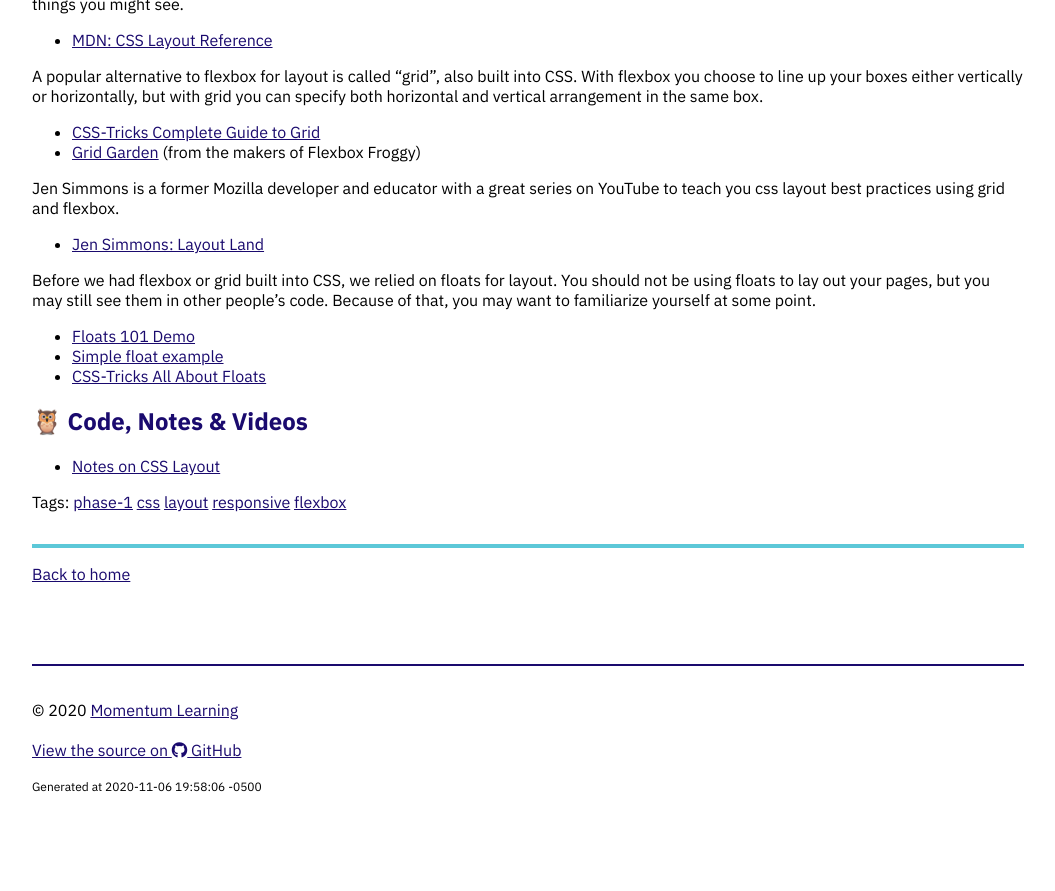
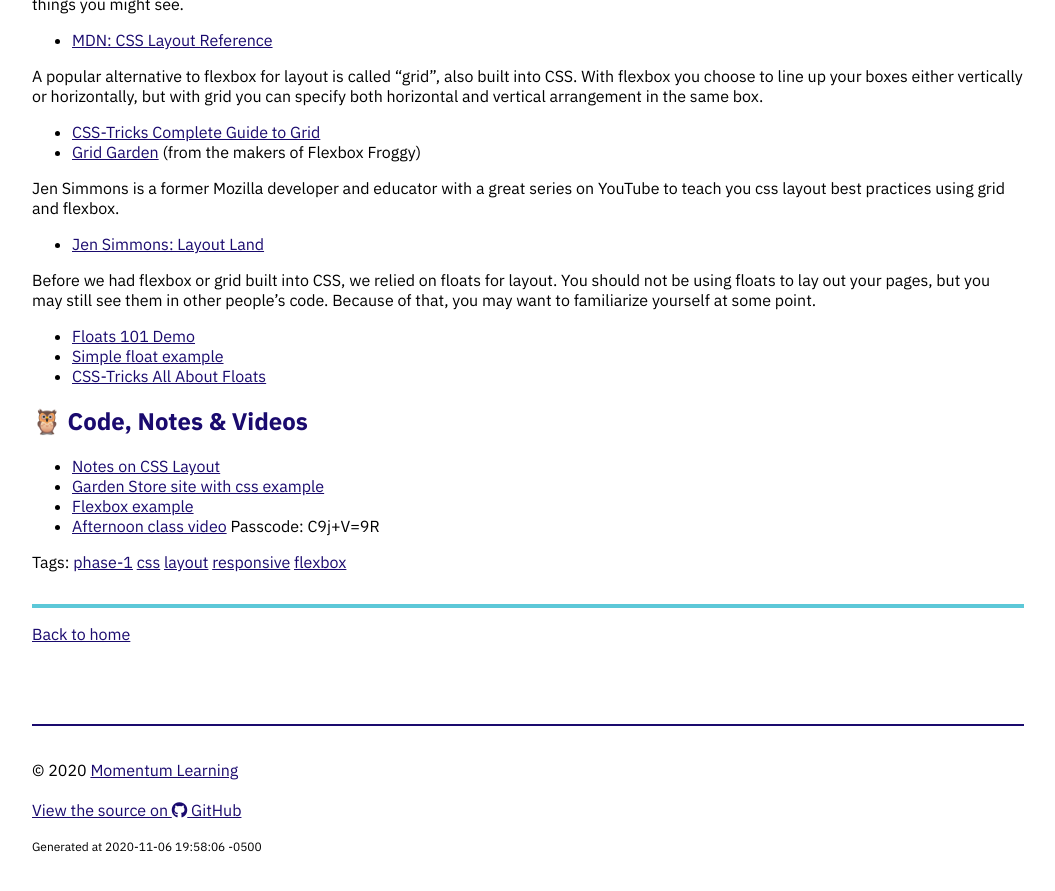
Before and after one commit to momentum-team-6/momentum-team-6.github.io, a Jekyll site: the page built from _posts/2020-11-06-css-layout.md, in a window 1280 px wide and 900 px high, scrolled down 888 px. Shown: the top 891 px of the window, without its empty margins (112-1167 px from the left). Built offline with Jekyll 4.4.1, drawn with Linux system fonts in a browser that asks for light colours; nearby versions of some CDN libraries; before the commit the page ends 1728 px from its top, so only the background shows below that.

Commit message:
Add video and code links

```diff
--- a/_posts/2020-11-06-css-layout.md
+++ b/_posts/2020-11-06-css-layout.md
@@ -54,3 +54,6 @@ Before we had flexbox or grid built into CSS, we relied on floats for layout. Yo
 ## 🦉 Code, Notes & Videos
 
 - [Notes on CSS Layout](https://github.com/momentum-team-6/notes/blob/main/css-layout.md)
+- [Garden Store site with css example](https://github.com/momentum-team-6/examples/tree/main/garden-store-css)
+- [Flexbox example](https://github.com/momentum-team-6/examples/tree/main/css-flexbox)
+- [Afternoon class video](https://us02web.zoom.us/rec/share/JeU2gQg0QUdxTLeVIcG1T-T3bDpiKGJmpSsT7IEuh8pObQjdK45Zoct7_NkyI6Ie.MHGlF6LfQJFbUa0o) Passcode: C9j+V=9R
```
